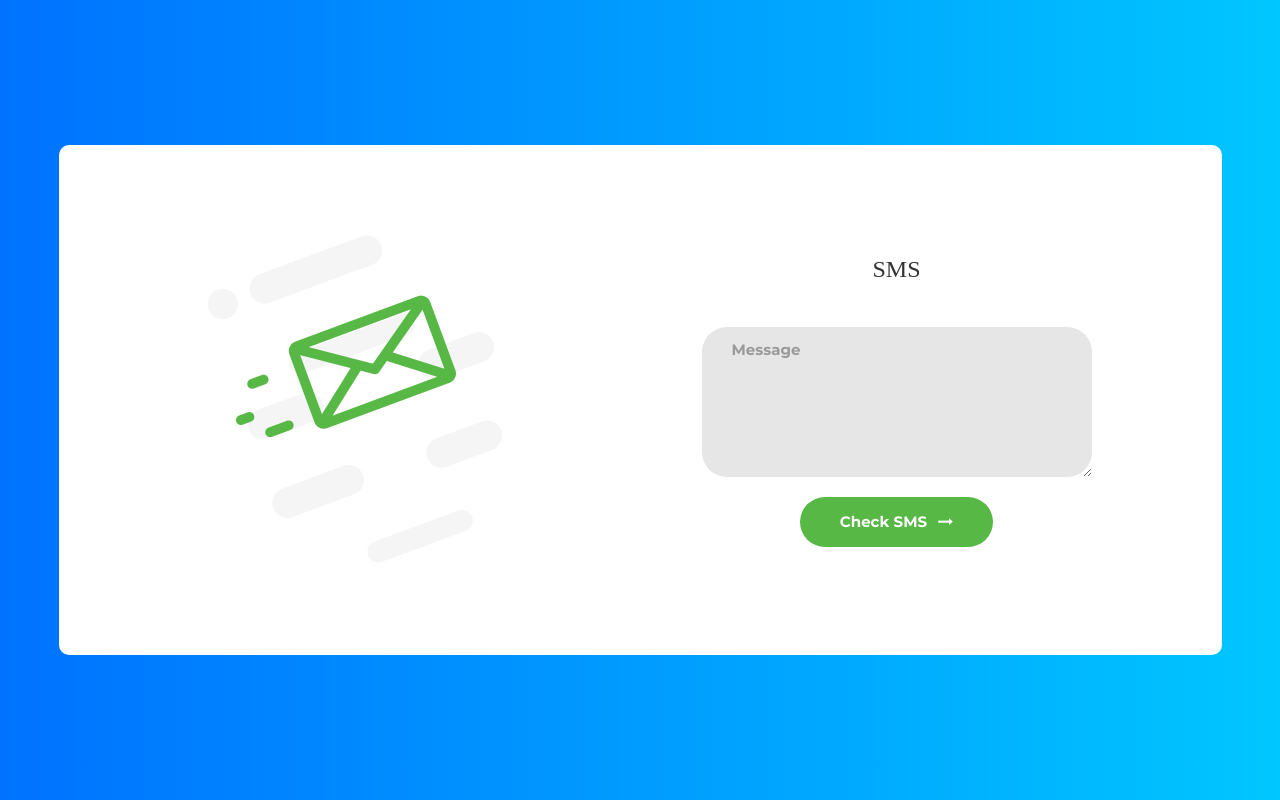
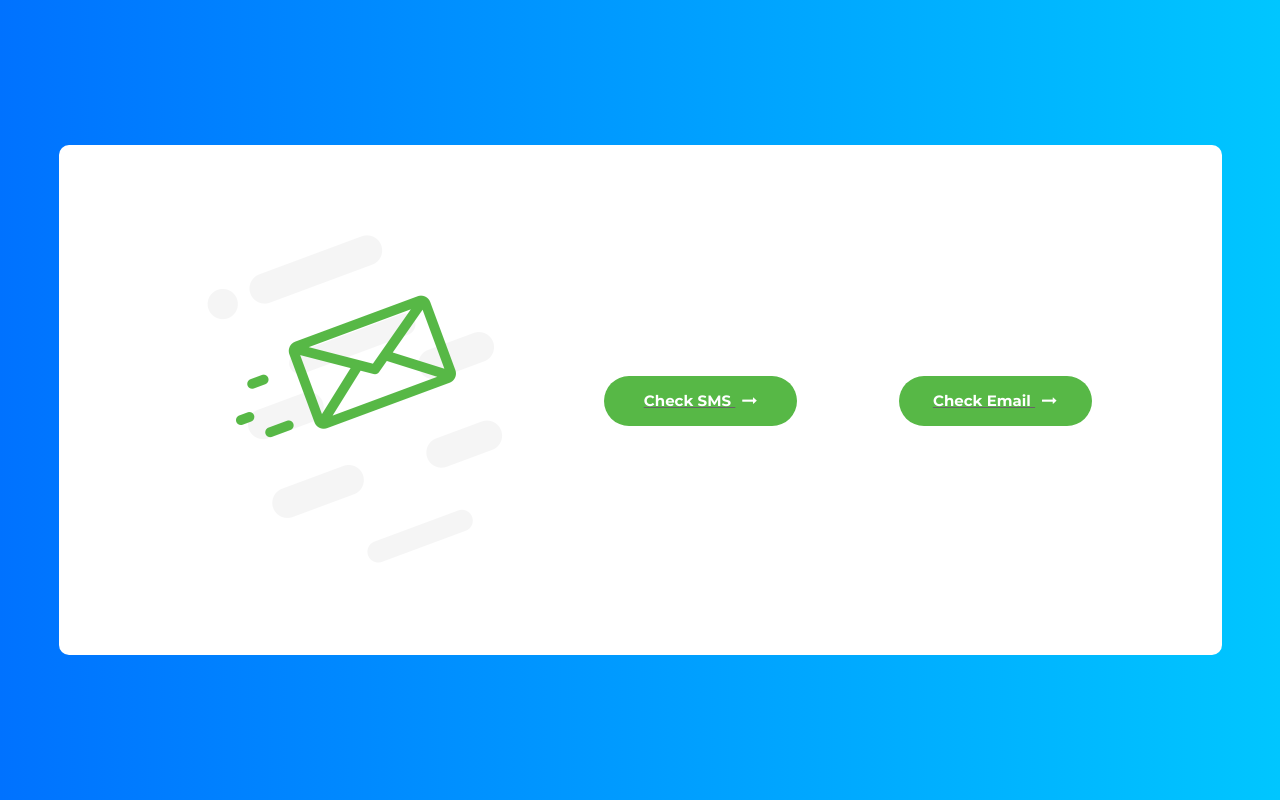
Before and after one commit to KaushalSalvatore/Email-SMS-Spam-Classification, a Flask app: page / in a window 1280 px wide. Run offline with Flask 3, Linux system fonts and the light colour scheme; parts of the project's set-up code (start-up, migrations or seed data) failed here and were passed over; some web fonts are replaced.

Commit message:
complete email and msg detection

```diff
--- a/app.py
+++ b/app.py
@@ -3,22 +3,41 @@ import pickle
 from artifacts.utils import transform_text
 
 app = Flask(__name__)
-msg_preprocessor = pickle.load(open('artifacts/vectorizer.pkl','rb'))
-msg_model = pickle.load(open('artifacts/model.pkl','rb'))
+msg_preprocessor = pickle.load(open('artifacts/sms_model/vectorizer.pkl','rb'))
+msg_model = pickle.load(open('artifacts/sms_model/model.pkl','rb'))
 
+email_preprocessor = pickle.load(open('artifacts/email_model/vectorizer.pkl','rb'))
+email_model = pickle.load(open('artifacts/email_model/model.pkl','rb'))
 
-@app.route('/',methods=['GET','POST'])
+# 0 represent “not spam” and 1 represents “spam”.
+
+@app.route('/')
+def home():
+    return render_template('index.html')
+
+@app.route('/smsprediction',methods=['GET','POST'])
 def smsprediction():
     if request.method=='GET':
         return render_template('sms_detection.html')
     else:
         transform_sms = transform_text(request.form.get('message'))
-        print(transform_sms)
         convert_to_vector = msg_preprocessor.transform([transform_sms])
-        print(convert_to_vector)
         result = msg_model.predict(convert_to_vector)[0]
         print(result)
-        return render_template('sms_detection.html')
+        return render_template('result.html',result=result)
+
+
+
+@app.route('/emailprediction',methods=['GET','POST'])
+def emailprediction():
+    if request.method=='GET':
+        return render_template('email_detection.html')
+    else:
+        transform_sms = transform_text(request.form.get('message'))
+        convert_to_vector = email_preprocessor.transform([transform_sms])
+        result = email_model.predict(convert_to_vector)[0]
+        print(result)
+        return render_template('result.html',result=result)
 
 if __name__ == '__main__':
    app.run(debug=True)
--- a/templates/email_detection.html
+++ b/templates/email_detection.html
@@ -17,9 +17,9 @@
 				<img src="static/images/img-01.png" alt="IMG">
 			</div>
 
-			<form action="{{ url_for('smsprediction')}}" method="post" class="contact1-form validate-form">
+			<form action="{{ url_for('emailprediction')}}" method="post" class="contact1-form validate-form">
 				<span class="contact1-form-title">
-					SMS
+					Email Detection
 				</span>
 				<div class="wrap-input1 validate-input" data-validate = "Message is required">
 					<textarea class="input1" name="message" placeholder="Message"></textarea>
@@ -29,7 +29,7 @@
 				<div class="container-contact1-form-btn">
 					<button class="contact1-form-btn" name="submit" type="submit" id="submit">
 						<span>
-							Check SMS
+							Check Email
 							<i class="fa fa-long-arrow-right" aria-hidden="true"></i>
 						</span>
 					</button>
--- /dev/null
+++ b/templates/index.html
@@ -0,0 +1,41 @@
+<!DOCTYPE html>
+<html lang="en">
+<head>
+	<title>Message Detection </title>
+	<meta charset="UTF-8">
+	<meta name="viewport" content="width=device-width, initial-scale=1">
+	<link rel="icon" type="image/png" href="static/images/icons/favicon.ico"/>
+	<link rel="stylesheet" type="text/css" href="static/fonts/font-awesome-4.7.0/css/font-awesome.min.css">
+	<link rel="stylesheet" type="text/css" href="static/css/util.css">
+	<link rel="stylesheet" type="text/css" href="static/css/main.css">
+</head>
+<body>
+	<div class="contact1">
+		<div class="container-contact1">
+			<div class="contact1-pic js-tilt" data-tilt>
+				<img src="static/images/img-01.png" alt="IMG">
+			</div>
+            <div class="container-contact1-form-btn">
+                <a href="/smsprediction">
+                <button class="contact1-form-btn" name="submit" type="submit" id="submit">
+                    <span>
+                        Check SMS
+                        <i class="fa fa-long-arrow-right" aria-hidden="true"></i>
+                    </span>
+                </button>
+                </a>
+            </div>
+				<div class="container-contact1-form-btn">
+                    <a href="/emailprediction">
+                        <button class="contact1-form-btn">
+                            <span>
+                                Check Email
+                                <i class="fa fa-long-arrow-right" aria-hidden="true"></i>
+                            </span>
+                        </button>
+                    </a>
+    			</div>
+		</div>
+	</div>
+</body>
+</html>
--- a/templates/sms_detection.html
+++ b/templates/sms_detection.html
@@ -19,7 +19,7 @@
 
 			<form action="{{ url_for('smsprediction')}}" method="post" class="contact1-form validate-form">
 				<span class="contact1-form-title">
-					SMS
+					SMS Detection
 				</span>
 				<div class="wrap-input1 validate-input" data-validate = "Message is required">
 					<textarea class="input1" name="message" placeholder="Message"></textarea>
```
Also changed, not shown: static/js/main.js (deleted, +0 -62 lines), templates/result.html (added, +39 -0 lines), 12 other files.
